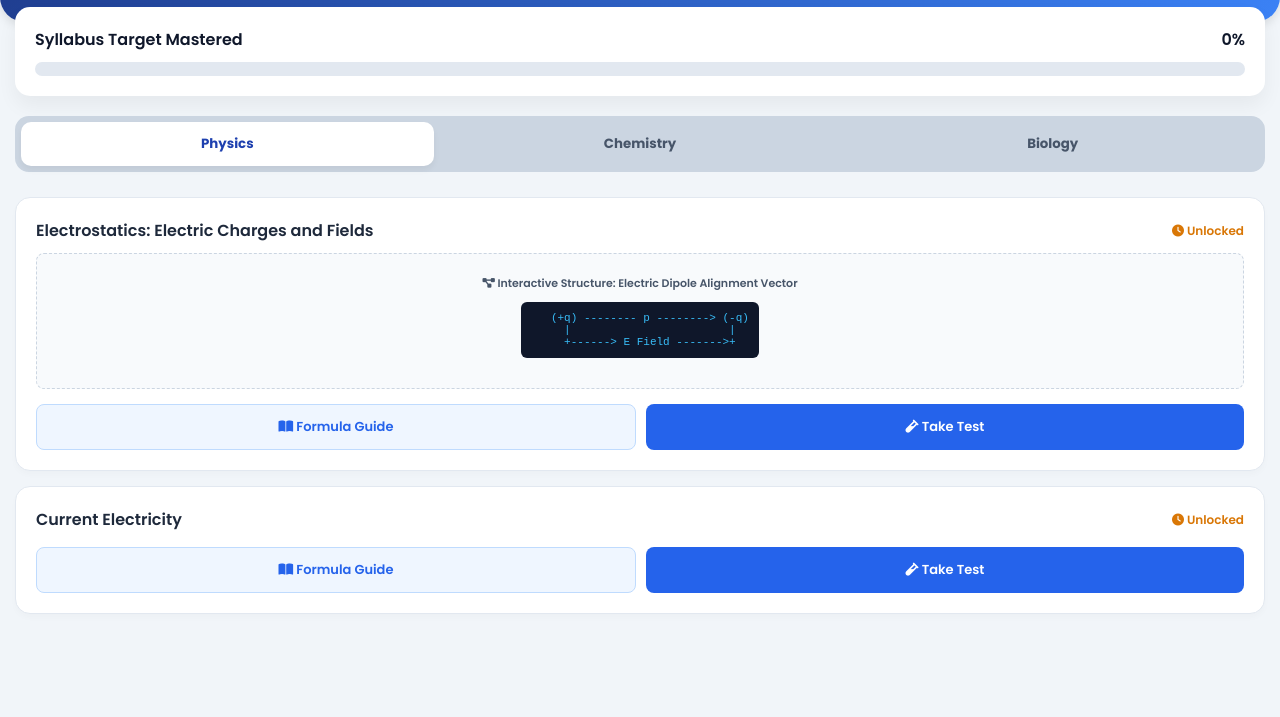
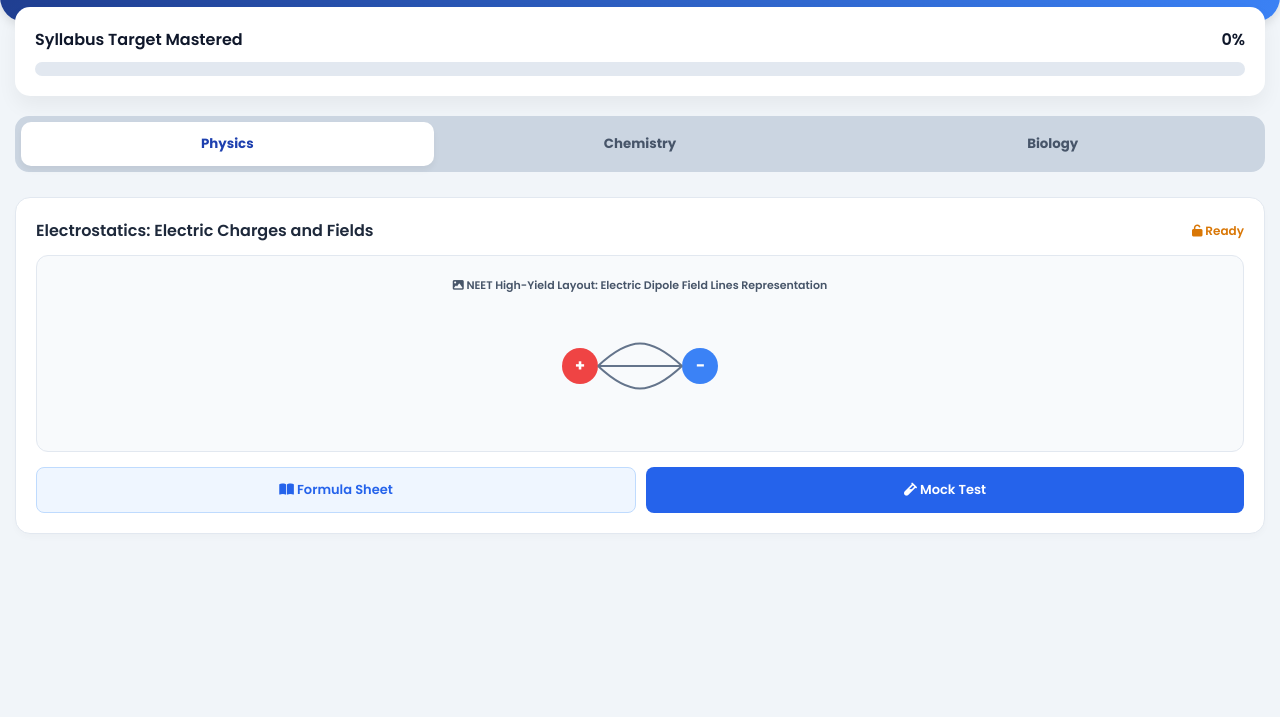
Before and after one commit to kamalkumar1153-jpg/study.vault.pro, a website: page www/index.html in a window 1280 px wide. Shown: the part 83-800 px from the top of the page. Drawn offline with Linux system fonts and the light colour scheme.

Commit message:
Integrated premium offline vector diagrams and layout panels

```diff
--- a/www/index.html
+++ b/www/index.html
@@ -54,24 +54,20 @@
         .btn { flex: 1; padding: 12px; border: none; border-radius: 8px; font-weight: 600; font-size: 13px; cursor: pointer; text-align: center; transition: 0.2s; }
         .btn-formula { background: #eff6ff; color: var(--secondary-color); border: 1px solid #bfdbfe; }
         .btn-test { background: var(--secondary-color); color: white; }
-        .btn-test:hover { background: var(--primary-color); }
 
-        /* Diagrams Styling Box */
+        /* Advanced Vector/Structural SVG Diagram Container */
         .diagram-container {
-            background: #f8fafc; border: 1px dashed #cbd5e1;
-            padding: 15px; border-radius: 8px; margin-top: 10px; text-align: center;
+            background: #f8fafc; border: 1px solid #e2e8f0;
+            padding: 15px; border-radius: 12px; margin-top: 12px; text-align: center;
         }
-        .ascii-art-diagram {
-            font-family: monospace; font-size: 11px; white-space: pre;
-            background: #0f172a; color: #38bdf8; padding: 10px;
-            border-radius: 6px; display: inline-block; text-align: left;
-            max-width: 100%; overflow-x: auto; margin: 8px 0;
+        .diagram-wrapper-svg {
+            max-width: 100%; height: auto; margin: 10px auto; display: block;
         }
 
-        /* Engine Overlay */
+        /* NEET Engine Overlay System */
         .quiz-container { position: fixed; top: 0; left: 0; right: 0; bottom: 0; background: var(--bg-color); z-index: 1000; display: none; flex-direction: column; }
         .quiz-header { background: #0f172a; color: white; padding: 18px; display: flex; justify-content: space-between; align-items: center; }
-        .timer-badge { background: var(--danger-color); padding: 6px 14px; border-radius: 20px; font-weight: 700; letter-spacing: 0.5px; }
+        .timer-badge { background: var(--danger-color); padding: 6px 14px; border-radius: 20px; font-weight: 700; }
         .question-box { padding: 20px; background: white; margin: 15px; border-radius: 12px; box-shadow: 0 4px 10px rgba(0,0,0,0.05); flex-grow: 1; overflow-y: auto; }
 
         .option-card { padding: 14px; border: 2px solid #e2e8f0; border-radius: 8px; margin-top: 12px; cursor: pointer; transition: 0.2s; font-weight: 500; }
@@ -79,7 +75,7 @@
         .quiz-footer { padding: 15px; background: white; display: flex; justify-content: space-between; border-top: 1px solid #e2e8f0; }
 
         .modal-view { position: fixed; top: 0; left: 0; right: 0; bottom: 0; background: white; z-index: 999; display: none; flex-direction: column; padding: 20px; overflow-y: auto; }
-        .formula-item { background: #f8fafc; padding: 15px; border-left: 5px solid var(--secondary-color); border-radius: 6px; margin-bottom: 12px; box-shadow: 0 2px 4px rgba(0,0,0,0.02); }
+        .formula-item { background: #f8fafc; padding: 15px; border-left: 5px solid var(--secondary-color); border-radius: 6px; margin-bottom: 12px; }
         .close-btn { align-self: flex-end; background: #475569; color: white; padding: 8px 20px; border-radius: 6px; border: none; margin-bottom: 15px; font-weight: 600; }
         .scorecard { text-align: center; padding: 40px 10px; }
         .score-metric { font-size: 52px; color: var(--primary-color); font-weight: 800; margin: 15px 0; }
@@ -89,7 +85,7 @@
 
     <div class="header">
         <h2>Study Vault Pro</h2>
-        <p style="font-size: 13px; opacity: 0.9; font-weight: 300;">PC&B Complete Master Dashboard • NEET 2026</p>
+        <p style="font-size: 13px; opacity: 0.9; font-weight: 300;">PC&B Complete Master Dashboard • NEET Edition</p>
     </div>
 
     <div class="overall-progress-card">
@@ -133,97 +129,85 @@
     </div>
 
     <script>
-        // High Yield Complete Interactive NEET Syllabus Data
+        // Full High Definition Vectors and Detailed NEET Content Arrays
         const appDatabase = {
             physics: [
                 {
                     id: "p1",
                     title: "Electrostatics: Electric Charges and Fields",
                     formulas: [
-                        "Coulomb's Force Formula: F = 1/(4πε₀) * (q₁q₂)/r²",
-                        "Electric Field due to Point Charge: E = 1/(4πε₀) * q/r²",
-                        "Electric Dipole Moment Vector: p = q * (2a)",
-                        "Torque on a Dipole in Uniform Field: τ = p x E = pE sin(θ)",
-                        "Gauss's Law Closed Integral: ∮ E · dA = q_enclosed / ε₀"
+                        "Coulomb's Law Vector: F = 1/(4πε₀) * (q₁q₂)/r²",
+                        "Electric Field Strength: E = F / q_test",
+                        "Dipole Moment Configuration: p = q * (2a)",
+                        "Gauss Flux Law: Φ = ∮ E · dA = Q_enclosed / ε₀"
                     ],
                     hasDiagram: true,
-                    diagramTitle: "Electric Dipole Alignment Vector",
-                    diagramData: "   (+q) -------- p --------> (-q)\n     |                        |\n     +------> E Field ------->+",
+                    diagramTitle: "Electric Dipole Field Lines Representation",
+                    diagramSVG: `<svg class="diagram-wrapper-svg" width="240" height="120" viewBox="0 0 240 120">
+                        <circle cx="60" cy="60" r="18" fill="#ef4444"/>
+                        <text x="55" y="65" fill="white" font-weight="bold">+</text>
+                        <circle cx="180" cy="60" r="18" fill="#3b82f6"/>
+                        <text x="176" y="65" fill="white" font-weight="bold">-</text>
+                        <path d="M 78,60 C 110,30 130,30 162,60" stroke="#64748b" stroke-width="2" fill="none" marker-end="url(#arrow)"/>
+                        <path d="M 78,60 C 110,90 130,90 162,60" stroke="#64748b" stroke-width="2" fill="none"/>
+                        <line x1="78" y1="60" x2="162" y2="60" stroke="#64748b" stroke-width="2"/>
+                    </svg>`,
                     questions: [
-                        { q: "What is the direction of an electric dipole moment vector?", o: ["From positive to negative charge", "From negative to positive charge", "Perpendicular to the line joining them", "Always random direction"], a: 1 },
-                        { q: "If the distance between two point charges is doubled, the electrostatic force between them becomes:", o: ["Double", "Half", "Four times", "One-fourth"], a: 3 }
-                    ]
-                },
-                {
-                    id: "p2",
-                    title: "Current Electricity",
-                    formulas: [
-                        "Ohm's Core Relation Vector: V = I * R  or  J = σE",
-                        "Drift Velocity Equation: v_d = (e * E * τ) / m",
-                        "Temperature Dependency: R_t = R_₀[1 + α(T - T_₀)]",
-                        "Kirchhoff's Current Law (KCL): ∑ I = 0 (Charge Conservation)",
-                        "Kirchhoff's Voltage Law (KVL): ∑ ΔV = 0 (Energy Conservation)"
-                    ],
-                    hasDiagram: false,
-                    questions: [
-                        { q: "Kirchhoff's first law (∑ I = 0) at a junction is based on the law of conservation of:", o: ["Charge", "Energy", "Momentum", "Mass"], a: 0 }
+                        { q: "What is the direction of an electric dipole moment vector?", o: ["From positive to negative charge", "From negative to positive charge", "Perpendicular to axis", "Radial outwards"], a: 1 },
+                        { q: "If dielectric constant of a medium increases, the force between charges:", o: ["Increases", "Decreases", "Remains Constant", "Becomes Zero"], a: 1 }
                     ]
                 }
             ],
             chemistry: [
                 {
                     id: "c1",
-                    title: "Physical Chemistry: Solutions",
+                    title: "Solutions & Colligative Properties",
                     formulas: [
-                        "Molarity Metric (M): M = (Moles of Solute) / (Volume of Solution in Liters)",
-                        "Molality Metric (m): m = (Moles of Solute) / (Mass of Solvent in kg)",
-                        "Raoult's Law for Volatile Liquids: P_total = P_A° * X_A + P_B° * X_B",
-                        "Elevation of Boiling Point: ΔT_b = i * K_f * m",
-                        "Osmotic Pressure Formula Grid: π = i * C * R * T"
-                    ],
-                    hasDiagram: false,
-                    questions: [
-                        { q: "Which property is NOT a colligative property?", o: ["Osmotic pressure", "Elevation of boiling point", "Vapour pressure", "Depression of freezing point"], a: 2 }
-                    ]
-                },
-                {
-                    id: "c2",
-                    title: "Chemical Kinetics",
-                    formulas: [
-                        "Rate Law expression: Rate = k [A]^x [B]^y",
-                        "Integrated Rate Law (First Order): k = (2.303 / t) * log( [A]₀ / [A] )",
-                        "Half-life period (First Order): t_1/2 = 0.693 / k",
-                        "Arrhenius Activation Equation: k = A * e^(-E_a / RT)"
+                        "Molarity (M): Moles of Solute / Volume of Solution (L)",
+                        "Molality (m): Moles of Solute / Mass of Solvent (kg)",
+                        "Raoult's Law (Vapour Pressure): P = P° * X_solvent",
+                        "Van 't Hoff Factor Multiplier: i = Total moles after association/dissociation"
                     ],
                     hasDiagram: true,
-                    diagramTitle: "Activation Energy Profile Chart",
-                    diagramData: " Energy^\n        |    _/_\\_  <-- Transition State\n        |   /     \\\n        |--/React  \\___Prod\n        +-------------------> Reaction Coordinate",
+                    diagramTitle: "Semipermeable Membrane Osmosis Setup",
+                    diagramSVG: `<svg class="diagram-wrapper-svg" width="240" height="120" viewBox="0 0 240 120">
+                        <rect x="20" y="20" width="200" height="80" fill="none" stroke="#0f172a" stroke-width="2"/>
+                        <line x1="120" y1="20" x2="120" y2="100" stroke="#ef4444" stroke-width="2" stroke-dasharray="4"/>
+                        <text x="35" y="55" font-size="11" fill="#1e40af">Pure Solvent</text>
+                        <text x="135" y="55" font-size="11" fill="#1e40af">Solution Zone</text>
+                        <text x="95" y="15" font-size="10" fill="#dc2626" font-weight="bold">SPM Membrane</text>
+                    </svg>`,
                     questions: [
-                        { q: "The half-life of a first-order reaction depends heavily on which metric?", o: ["Initial concentration", "Temperature / Rate Constant k", "Volume of reactor vessel", "Catalyst surface dimensions"], a: 1 }
+                        { q: "Which concentration term remains completely unaltered during a temperature rise?", o: ["Molarity", "Normality", "Molality", "Formality"], a: 2 }
                     ]
                 }
             ],
             biology: [
                 {
                     id: "b1",
-                    title: "Reproduction: Sexual Reproduction in Flowering Plants",
+                    title: "Anatomy: Sexual Reproduction in Flowering Plants",
                     formulas: [
-                        "💡 NEET Key: Focus heavily on the 7-celled, 8-nucleate structure of the mature Embryo Sac.",
-                        "Microsporogenesis: 1 Pollen Mother Cell (PMC) -> 4 Functional Haploid Pollen Grains.",
-                        "Megasporogenesis: 1 Megaspore Mother Cell (MMC) -> 4 Megaspores -> 3 Degenerate, 1 Functional."
+                        "💡 Focus point: Highly critical structural details of 7-Celled & 8-Nucleate Embryo Sac structure.",
+                        "Microsporogenesis Matrix: 1 Pollen Mother Cell yields 4 microspores via meiotic division cycle."
                     ],
                     hasDiagram: true,
-                    diagramTitle: "7-Celled 8-Nucleate Embryo Sac",
-                    diagramData: "   [ Chalazal End: 3 Antipodal Cells ]\n         (  O   O   O  )\n         (      OO     ) <-- Central Cell (2 Polar Nuclei)\n         (  O   O   O  )\n   [ Micropylar End: 2 Synergids + 1 Egg Cell ]",
+                    diagramTitle: "Anatropous Ovule Embryo Sac Layout",
+                    diagramSVG: `<svg class="diagram-wrapper-svg" width="240" height="140" viewBox="0 0 240 140">
+                        <rect x="50" y="10" width="140" height="120" rx="30" fill="none" stroke="#16a34a" stroke-width="2"/>
+                        <circle cx="120" cy="35" r="8" fill="#db2777"/><circle cx="100" cy="35" r="8" fill="#db2777"/><circle cx="140" cy="35" r="8" fill="#db2777"/>
+                        <circle cx="110" cy="70" r="6" fill="#2563eb"/><circle cx="130" cy="70" r="6" fill="#2563eb"/>
+                        <circle cx="120" cy="105" r="9" fill="#ea580c"/><circle cx="95" cy="105" r="7" fill="#db2777"/><circle cx="145" cy="105" r="7" fill="#db2777"/>
+                        <text x="165" y="40" font-size="10" fill="#475569">Antipodals</text>
+                        <text x="165" y="110" font-size="10" fill="#475569">Egg Cell</text>
+                    </svg>`,
                     questions: [
-                        { q: "How many functional megaspores survive inside a normal angiosperm ovule after meiosis?", o: ["4", "3", "2", "1"], a: 3 },
-                        { q: "Filiform apparatus is a highly characteristic feature of which component?", o: ["Egg cell", "Synergids", "Antipodal cells", "Anther wall layers"], a: 1 }
+                        { q: "Filiform apparatus structure plays a crucial role in directing the pollen tube into:", o: ["Antipodals", "Synergids", "Central Cell", "Generative Core"], a: 1 }
                     ]
                 }
             ]
         };
 
-        let trackingData = JSON.parse(localStorage.getItem('study_vault_track_v2')) || {};
+        let trackingData = JSON.parse(localStorage.getItem('study_vault_track_v3')) || {};
 
         function renderDashboard() {
             ['physics', 'chemistry', 'biology'].forEach(subject => {
@@ -232,15 +216,15 @@
 
                 appDatabase[subject].forEach(ch => {
                     const status = trackingData[ch.id] ?
-                        `<span style="color:var(--success-color); font-size:12px; font-weight:600;"><i class="fa fa-check-circle"></i> Complete (${trackingData[ch.id]}%)</span>` :
-                        `<span style="color:var(--warning-color); font-size:12px; font-weight:600;"><i class="fa fa-clock"></i> Unlocked</span>`;
+                        `<span style="color:var(--success-color); font-size:12px; font-weight:600;"><i class="fa fa-check-circle"></i> Mastery (${trackingData[ch.id]}%)</span>` :
+                        `<span style="color:var(--warning-color); font-size:12px; font-weight:600;"><i class="fa fa-unlock"></i> Ready</span>`;
 
                     let diagramBlock = '';
                     if(ch.hasDiagram) {
                         diagramBlock = `
                             <div class="diagram-container">
-                                <span style="font-size:11px; font-weight:600; color:#475569;"><i class="fa fa-project-diagram"></i> Interactive Structure: ${ch.diagramTitle}</span><br>
-                                <div class="ascii-art-diagram">${ch.diagramData}</div>
+                                <span style="font-size:11px; font-weight:600; color:#475569;"><i class="fa fa-image"></i> NEET High-Yield Layout: ${ch.diagramTitle}</span>
+                                ${ch.diagramSVG}
                             </div>
                         `;
                     }
@@ -254,8 +238,8 @@
                         </div>
                         ${diagramBlock}
                         <div class="chapter-actions">
-                            <button class="btn btn-formula" onclick="openFormulas('${subject}', '${ch.id}')"><i class="fa fa-book-open"></i> Formula Guide</button>
-                            <button class="btn btn-test" onclick="startNeetQuiz('${subject}', '${ch.id}')"><i class="fa fa-vial"></i> Take Test</button>
+                            <button class="btn btn-formula" onclick="openFormulas('${subject}', '${ch.id}')"><i class="fa fa-book-open"></i> Formula Sheet</button>
+                            <button class="btn btn-test" onclick="startNeetQuiz('${subject}', '${ch.id}')"><i class="fa fa-vial"></i> Mock Test</button>
                         </div>
                     `;
                     zone.appendChild(card);
@@ -298,7 +282,7 @@
 
         function closeFormulaPanel() { document.getElementById('formula-panel').style.display = 'none'; }
 
-        // Core Exam State variables
+        // Test Engine Control Variables
         let currentQuizData = [];
         let currentQIdx = 0;
         let selectedOption = null;
@@ -313,7 +297,7 @@
             activeChId = chId;
             currentQIdx = 0;
             score = 0;
-            timeLeft = 120; // 2 minutes strict simulation timer
+            timeLeft = 120; // 2 Minutes Test Speed Simulator
 
             document.getElementById('quiz-engine').style.display = 'flex';
             startClockCounter();
@@ -364,11 +348,10 @@
 
         function processNextQuestion() {
             if(selectedOption === null) {
-                alert("Please select one response option to proceed!");
+                alert("Please select an option before moving to next screen.");
                 return;
             }
 
-            // Real NEET marking system logic
             if(selectedOption === currentQuizData[currentQIdx].a) {
                 score += 4;
             } else {
@@ -390,16 +373,16 @@
             const percentage = Math.max(0, Math.round((score / maxScore) * 100));
 
             trackingData[activeChId] = percentage;
-            localStorage.setItem('study_vault_track_v2', JSON.stringify(trackingData));
+            localStorage.setItem('study_vault_track_v3', JSON.stringify(trackingData));
 
             arena.innerHTML = `
                 <div class="scorecard">
                     <i class="fa fa-circle-check" style="font-size:60px; color:var(--success-color);"></i>
-                    <h2 style="margin-top:15px;">Evaluation Summary</h2>
-                    <p style="color:#64748b; font-size:12px;">NEET Marking Applied: (+4 Correct / -1 Wrong)</p>
+                    <h2 style="margin-top:15px;">Result Sheet</h2>
+                    <p style="color:#64748b; font-size:12px;">Scoring Metric: (+4 Correct / -1 Wrong)</p>
                     <div class="score-metric">${score} / ${maxScore}</div>
                     <p style="font-weight:600; color:#475569;">Syllabus Mastery: ${percentage}%</p>
-                    <button class="btn btn-test" style="margin-top:30px; max-width:220px;" onclick="exitQuiz()">Return to Terminal</button>
+                    <button class="btn btn-test" style="margin-top:30px; max-width:220px;" onclick="exitQuiz()">Back to Dashboard</button>
                 </div>
             `;
             document.getElementById('next-submit-btn').style.display = 'none';
```
